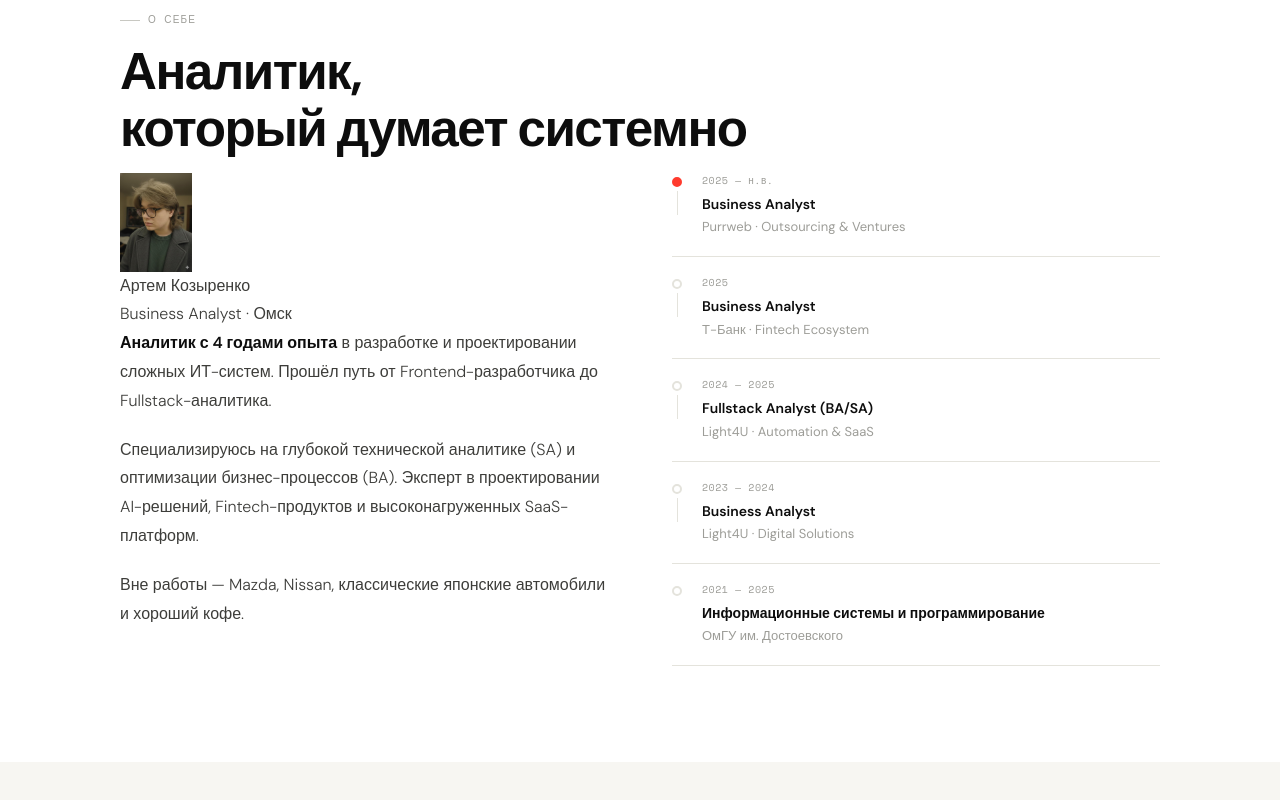
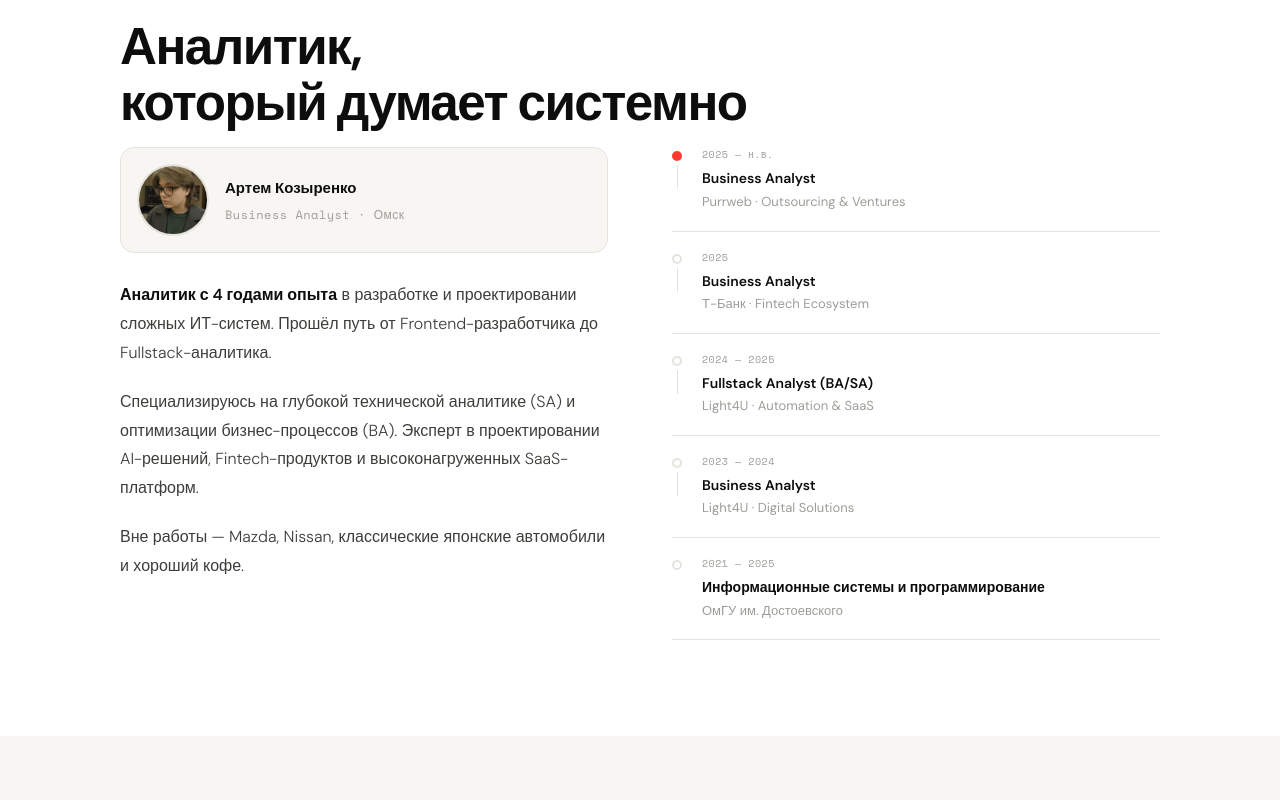
Before and after one commit to Arti-Ko/teta, a Next.js app: page / in a window 1280 px wide. Shown: the part 980-1780 px from the top of the page. Built offline with nearby package versions, Linux system fonts and the light colour scheme; no server answers.

Commit message:
Update portfolio.css

```diff
--- a/src/app/portfolio.css
+++ b/src/app/portfolio.css
@@ -345,6 +345,85 @@
 }
 .mobile-cta:hover { background: #222 !important; }
 
+/* ── SCROLL PROGRESS BAR ─────────────────────────────────── */
+.scroll-progress {
+  position: fixed;
+  top: 0; left: 0;
+  height: 2px;
+  width: 0%;
+  background: var(--red);
+  z-index: 200;
+  transition: width 0.08s linear;
+  pointer-events: none;
+}
+
+/* ── SCROLL TO TOP ───────────────────────────────────────── */
+.to-top-btn {
+  position: fixed;
+  bottom: 30px;
+  left: 30px;
+  z-index: 1000;
+  width: 44px; height: 44px;
+  border-radius: 50%;
+  background: var(--white);
+  border: 1px solid var(--border);
+  color: var(--ink2);
+  font-size: 16px;
+  font-weight: 700;
+  cursor: pointer;
+  display: flex;
+  align-items: center;
+  justify-content: center;
+  box-shadow: 0 4px 16px rgba(0,0,0,0.1);
+  opacity: 0;
+  transform: translateY(8px);
+  transition: opacity 0.25s, transform 0.25s, background 0.2s;
+  pointer-events: none;
+}
+.to-top-btn.visible {
+  opacity: 1;
+  transform: none;
+  pointer-events: auto;
+}
+.to-top-btn:hover { background: var(--bg); color: var(--ink); }
+
+/* ── ACTIVE NAV LINK ─────────────────────────────────────── */
+.nav-links a.nav-active {
+  background: var(--white);
+  color: var(--ink);
+}
+
+/* ── ABOUT AVATAR ────────────────────────────────────────── */
+.about-avatar-row {
+  display: flex;
+  align-items: center;
+  gap: 16px;
+  margin-bottom: 28px;
+  padding: 16px;
+  background: var(--bg);
+  border: 1px solid var(--border);
+  border-radius: var(--r);
+}
+.about-avatar {
+  width: 72px; height: 72px;
+  border-radius: 50%;
+  object-fit: cover;
+  border: 2px solid var(--border);
+  flex-shrink: 0;
+}
+.about-avatar-name {
+  font-size: 15px;
+  font-weight: 600;
+  color: var(--ink);
+  margin-bottom: 2px;
+}
+.about-avatar-role {
+  font-size: 12px;
+  color: var(--ink3);
+  font-family: var(--mono);
+  letter-spacing: 0.04em;
+}
+
 /* ── RESPONSIVE ──────────────────────────────────────── */
 @media (max-width: 900px) {
   .about-grid, .contact-grid { grid-template-columns: 1fr; }
```
